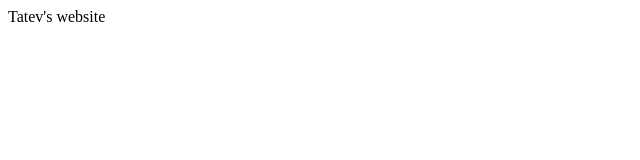
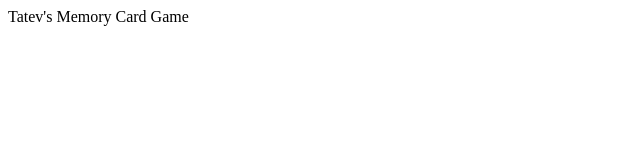
Before and after one commit to tatevigityan/Memory-Card-Game, a plain HTML site: page index.html in a window 1280 px wide. Shown: the whole page, without its empty margins (0-640 px from the left). Drawn offline with Linux system fonts and the light colour scheme.

Commit message:
Third commit

```diff
--- a/index.html
+++ b/index.html
@@ -7,6 +7,6 @@
     <title>Document</title>
   </head>
   <body>
-    Tatev's website
+    Tatev's Memory Card Game
   </body>
 </html>
```
